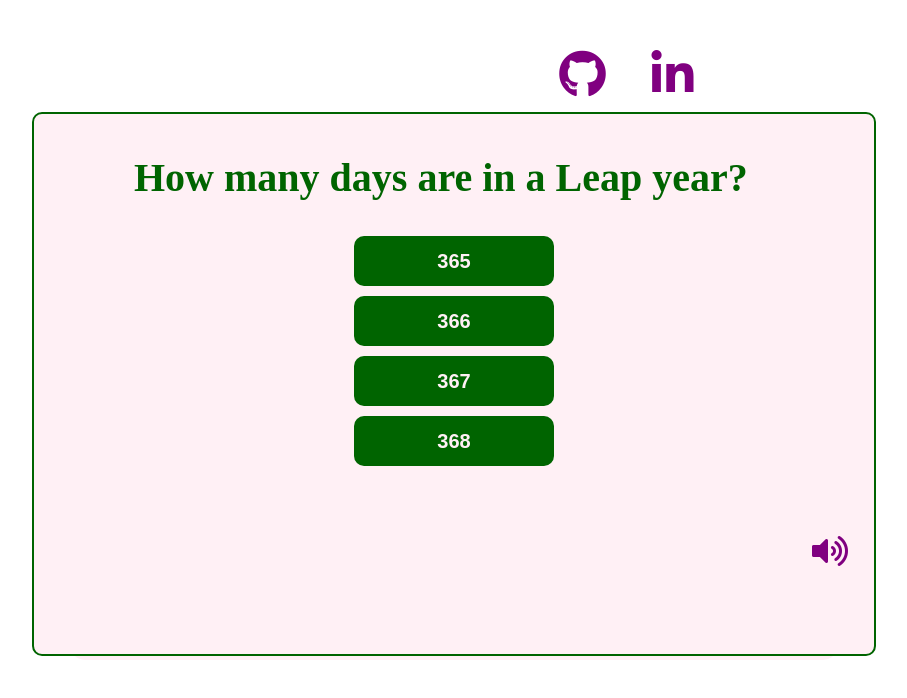
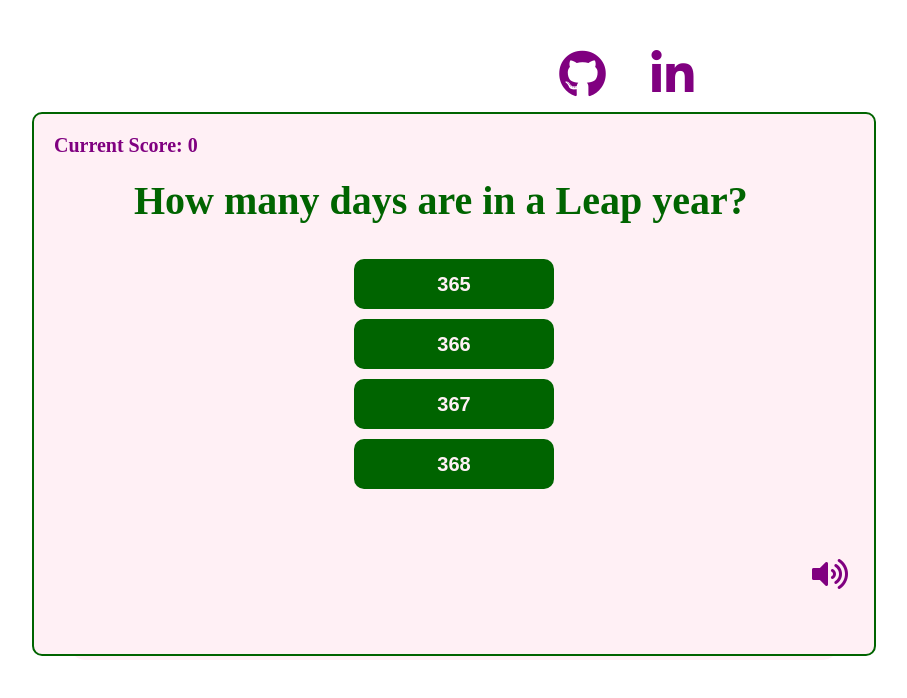
Before and after one commit to dyedavelly/kids-quiz, a website built with webpack: page index.html in a window 1280 px wide. Both pictures are taken after a click on the button "START QUIZ". Shown: the whole page, without its empty margins (186-1093 px from the left). Built offline with nearby package versions, Linux system fonts and the light colour scheme; files whose address does not match are found by name.

Commit message:
adding current score

```diff
--- a/index.html
+++ b/index.html
@@ -41,6 +41,7 @@
       </div>
       </div>
       <div class="quizModal" id="quizModal">
+        <span id="currentScore"></span>
           <div class="question">
               <div id="questionText"></div>
               <div class="optionButtons">
--- a/src/index.js
+++ b/src/index.js
@@ -9,6 +9,7 @@ document.addEventListener('DOMContentLoaded', ()=> {
     const playAgainButton = document.getElementById('playAgain');
     const quizModal = document.getElementById('quizModal');
     const aboutModal = document.getElementById('aboutModal');
+    const currentScoreLabel = document.getElementById('currentScore');
     const scoreImage = document.getElementById('scoreImg');
 
     const questionText = document.getElementById('questionText');
@@ -56,6 +57,7 @@ document.addEventListener('DOMContentLoaded', ()=> {
         answer2.innerText = questions[randomQuestionNumber].option2;
         answer3.innerText = questions[randomQuestionNumber].option3;
         answer4.innerText = questions[randomQuestionNumber].option4;
+        currentScoreLabel.textContent = "Current Score: " + score;
     }
 
     function selectAnswer(e){
@@ -64,6 +66,7 @@ document.addEventListener('DOMContentLoaded', ()=> {
       if (selectedAnswer.id === questions[randomQuestionNumber].correctAnswer){
           score += 1;
           selectedAnswer.classList.add('correct');
+          currentScoreLabel.textContent = "Current Score: " + score;
       } else
       {
         selectedAnswer.classList.add('incorrect');
@@ -113,6 +116,8 @@ document.addEventListener('DOMContentLoaded', ()=> {
             button.innerText = '';
             button.style.display = 'none';
         });
+        currentScoreLabel.textContent = "";
+
     }
 
     function startQuiz() {
--- a/src/styles/quiz_modal.css
+++ b/src/styles/quiz_modal.css
@@ -16,7 +16,11 @@
 .quizModal.active {
     transform: translate(-50%, -50%) scale(1);
 }
-
+#currentScore {
+    color: purple;
+    font-size: 20px;
+    font-weight: bold;
+}
 .question {
     display: flex;
     flex-direction: column;
```
Also changed, not shown: dist/main.css, dist/main.js, 1 other file.
